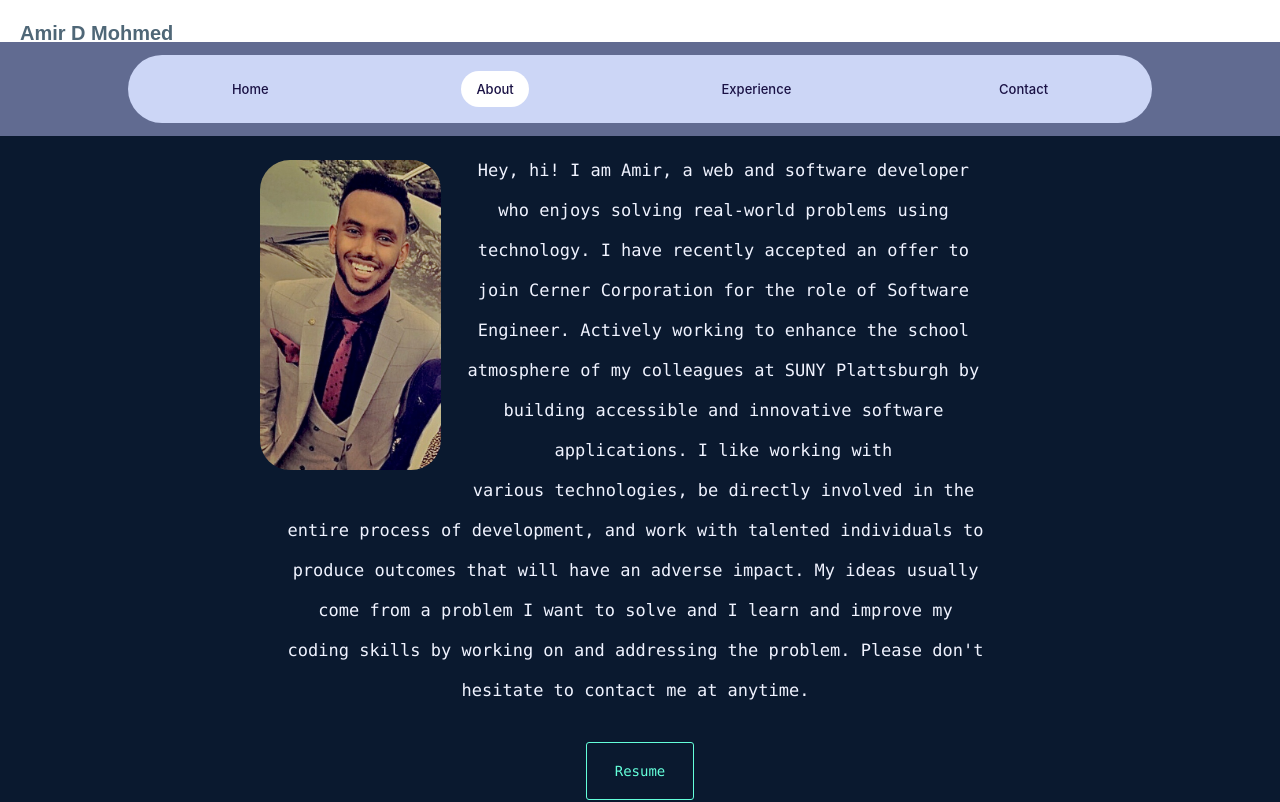
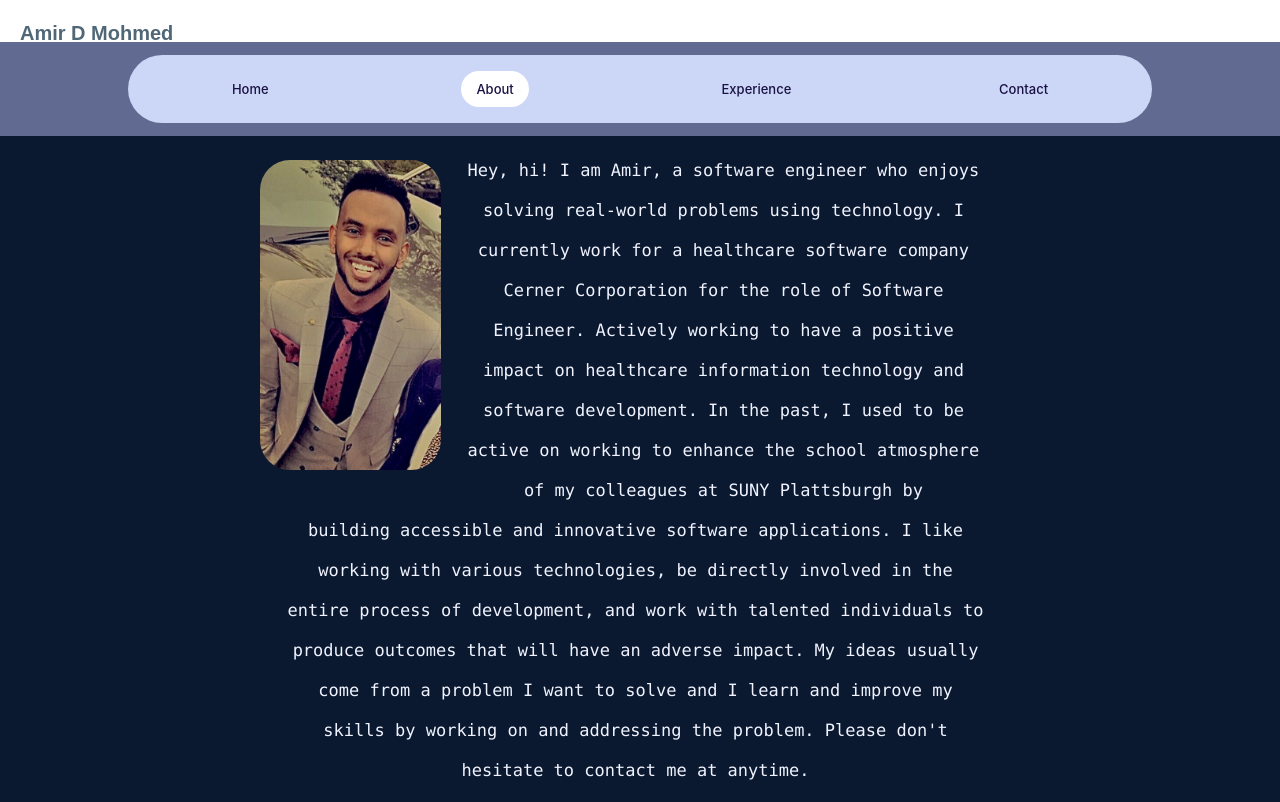
Before and after one commit to amohm001/netlifytest, a React (Create React App) app: page /about in a window 1280 px wide. Shown: the top 802 px of the page. Built offline with nearby package versions, Linux system fonts and the light colour scheme.

Commit message:
updated about

```diff
--- a/src/components/about.jsx
+++ b/src/components/about.jsx
@@ -185,11 +185,12 @@ class About extends Component {
                                 fontFamily: "SF Mono, Fira Code, Fira Mono, Roboto Mono, Lucida Console, Monaco, monospace",
                                 lineHeight: "40px"
 
-                            }}>  Hey, hi! I am Amir, a web and software developer who enjoys solving real-world problems using technology.
-                                I have recently accepted an offer to join Cerner Corporation for the role of Software Engineer.
-                                Actively working to enhance the school atmosphere of my colleagues at SUNY Plattsburgh by building accessible and innovative software applications.
+                            }}>  Hey, hi! I am Amir, a software engineer who enjoys solving real-world problems using technology.
+                                I currently work for a healthcare software company Cerner Corporation for the role of Software Engineer.
+                                Actively working to have a positive impact on healthcare information technology and software development.
+                                In the past, I used to be active on working to enhance the school atmosphere of my colleagues at SUNY Plattsburgh by building accessible and innovative software applications.
                                 I like working with various technologies, be directly involved in the entire process of development, and work with talented individuals to produce outcomes that will have an adverse impact.
-                                My ideas usually come from a problem I want to solve and I learn and improve my coding skills by working on and addressing the problem.
+                                My ideas usually come from a problem I want to solve and I learn and improve my skills by working on and addressing the problem.
                                 Please don't hesitate to contact me at anytime.</p>
 
                         </div>
```
Also changed, not shown: src/components/featurefile.jsx (deleted, +0 -10 lines).
